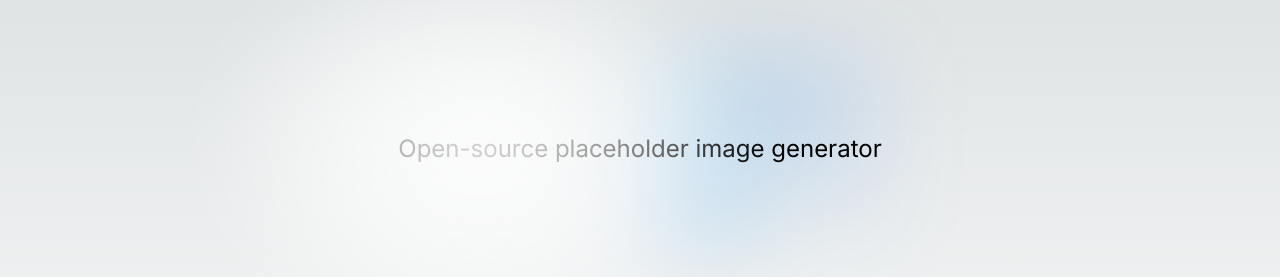
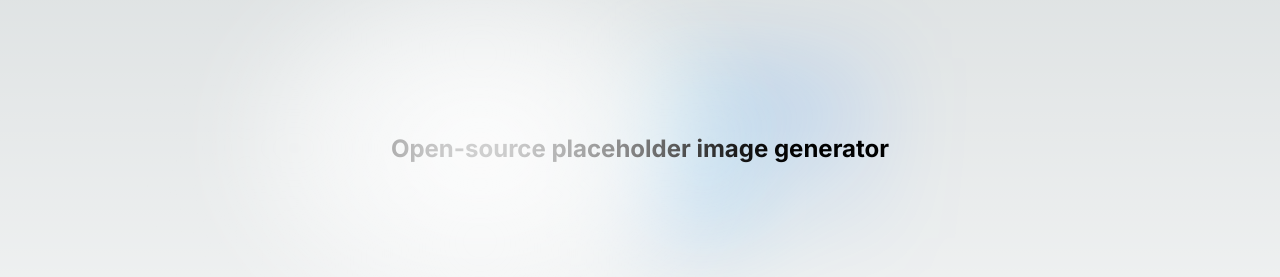
Before and after one commit to EugeneKwasny/recropped.co, a Next.js app: page / in a window 1280 px wide. Shown: the part 190-467 px from the top of the page. Built offline with nearby package versions, Linux system fonts and the light colour scheme.

Commit message:
Update markup

```diff
--- a/app/page.js
+++ b/app/page.js
@@ -6,9 +6,7 @@ export default function Home() {
     <main className={styles.main}>
       <div className={styles.description}>RECROPPED.CO</div>
 
-      <div className={styles.center}>
-        <p>Open-source placeholder image generator</p>
-      </div>
+      <h1 className={styles.center}>Open-source placeholder image generator</h1>
       <div className={styles.grid}>
       <a
           href="https://api.recropped.co/image?width=500&height=200"
```
